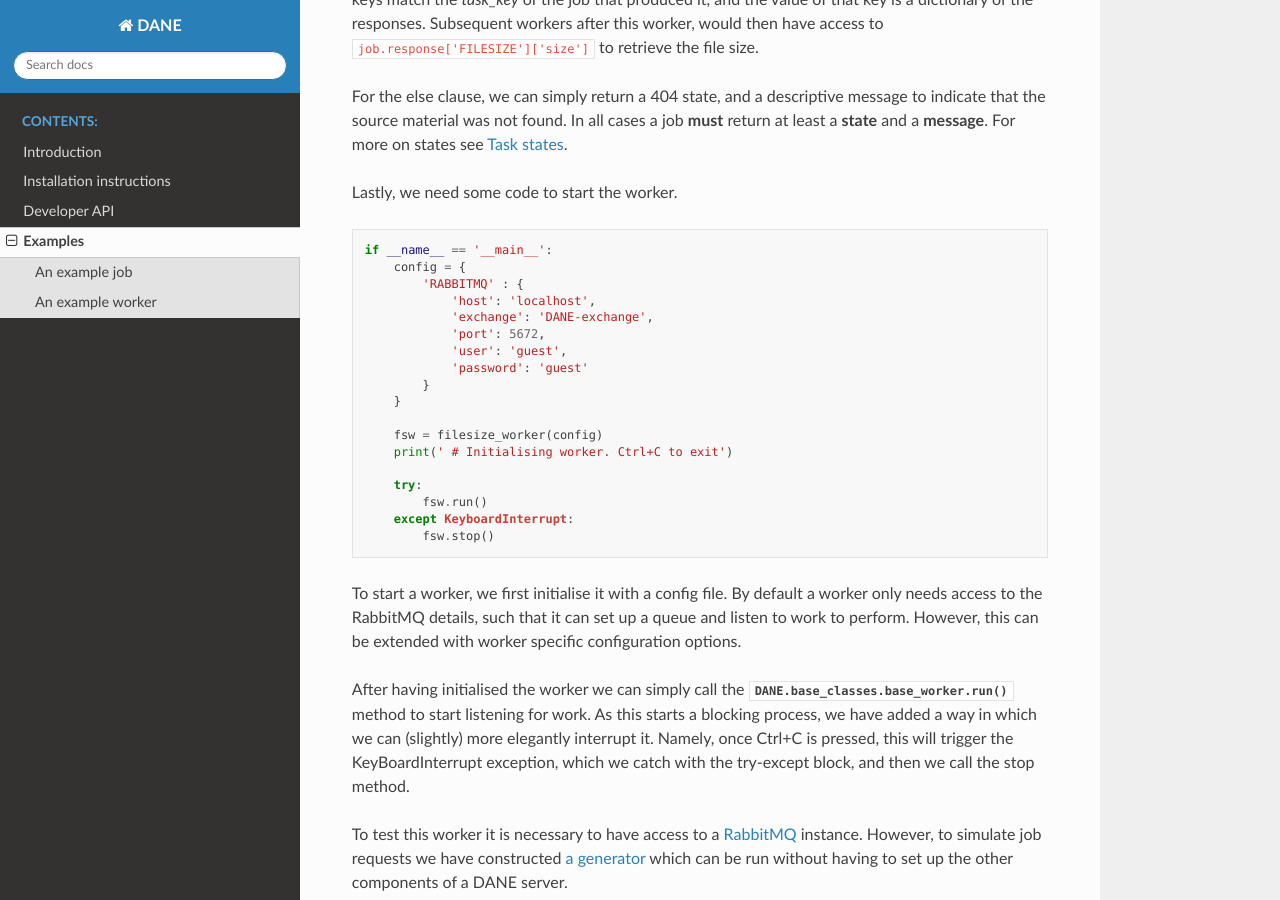
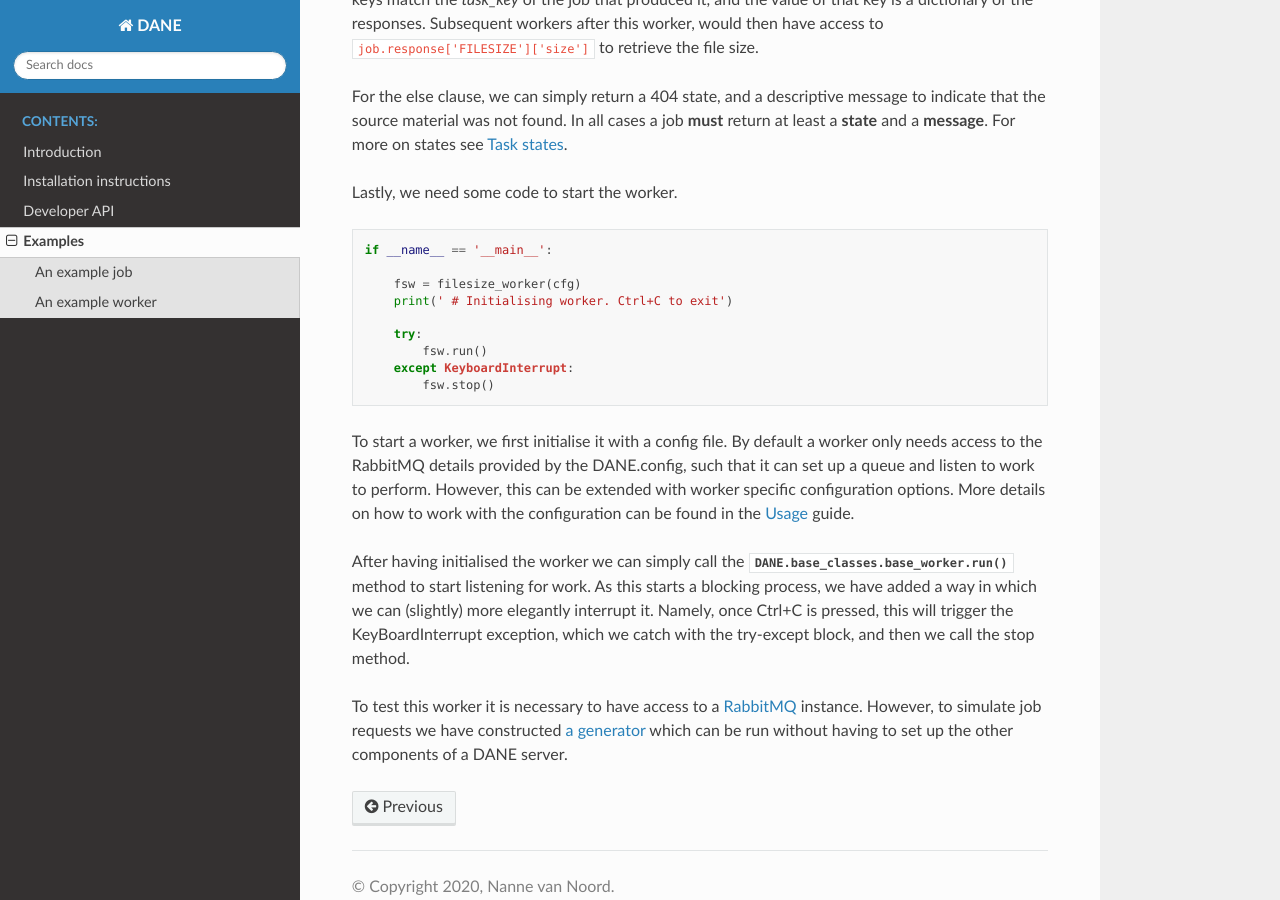
Before and after one commit to CLARIAH/DANE, a Sphinx documentation site: the page built from docs/examples.rst, in a window 1280 px wide and 900 px high, scrolled down 2059 px. Built offline with Sphinx 7.4.7 and the Read the Docs theme 2.0.0, drawn with Linux system fonts in a browser that asks for light colours.

Commit message:
DANE.config documentation and refinement

```diff
--- a/docs/examples.rst
+++ b/docs/examples.rst
@@ -108,17 +108,8 @@ Lastly, we need some code to start the worker.
 .. code-block:: python
 
     if __name__ == '__main__':
-        config = {
-            'RABBITMQ' : {
-                'host': 'localhost',
-                'exchange': 'DANE-exchange',
-                'port': 5672,
-                'user': 'guest',
-                'password': 'guest'
-            }
-        }
 
-        fsw = filesize_worker(config)
+        fsw = filesize_worker(cfg)
         print(' # Initialising worker. Ctrl+C to exit')
 
         try:
@@ -127,9 +118,11 @@ Lastly, we need some code to start the worker.
             fsw.stop()
 
 To start a worker, we first initialise it with a config file. By default
-a worker only needs access to the RabbitMQ details, such that it can
+a worker only needs access to the RabbitMQ details provided by the DANE.config,
+such that it can
 set up a queue and listen to work to perform. However, this can be extended
-with worker specific configuration options.
+with worker specific configuration options. More details on how to work with
+the configuration can be found in the :ref:`Usage <config>` guide.
 
 After having initialised the worker we can simply call the :func:`DANE.base_classes.base_worker.run()`
 method to start listening for work. As this starts a blocking process, we have
```
Also changed, not shown: docs/intro.rst (+68 -0 lines), 4 other files.
